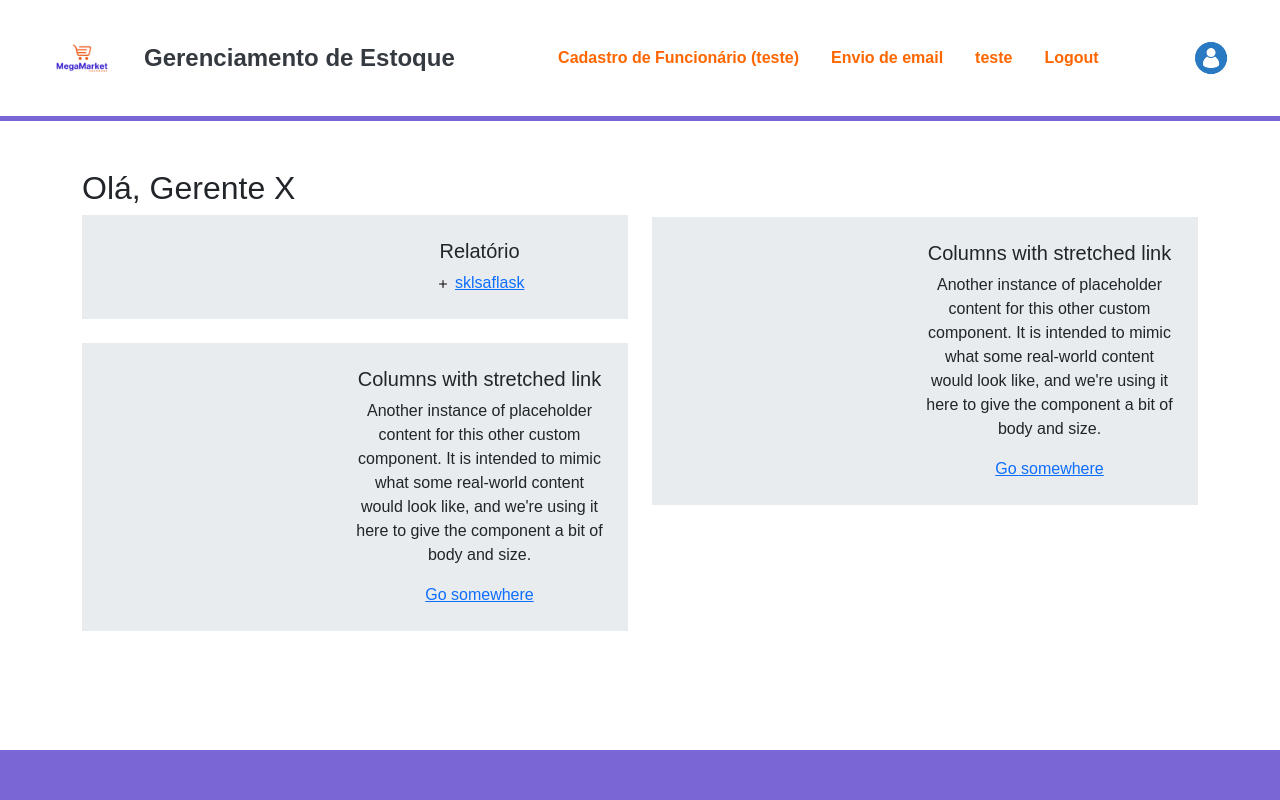
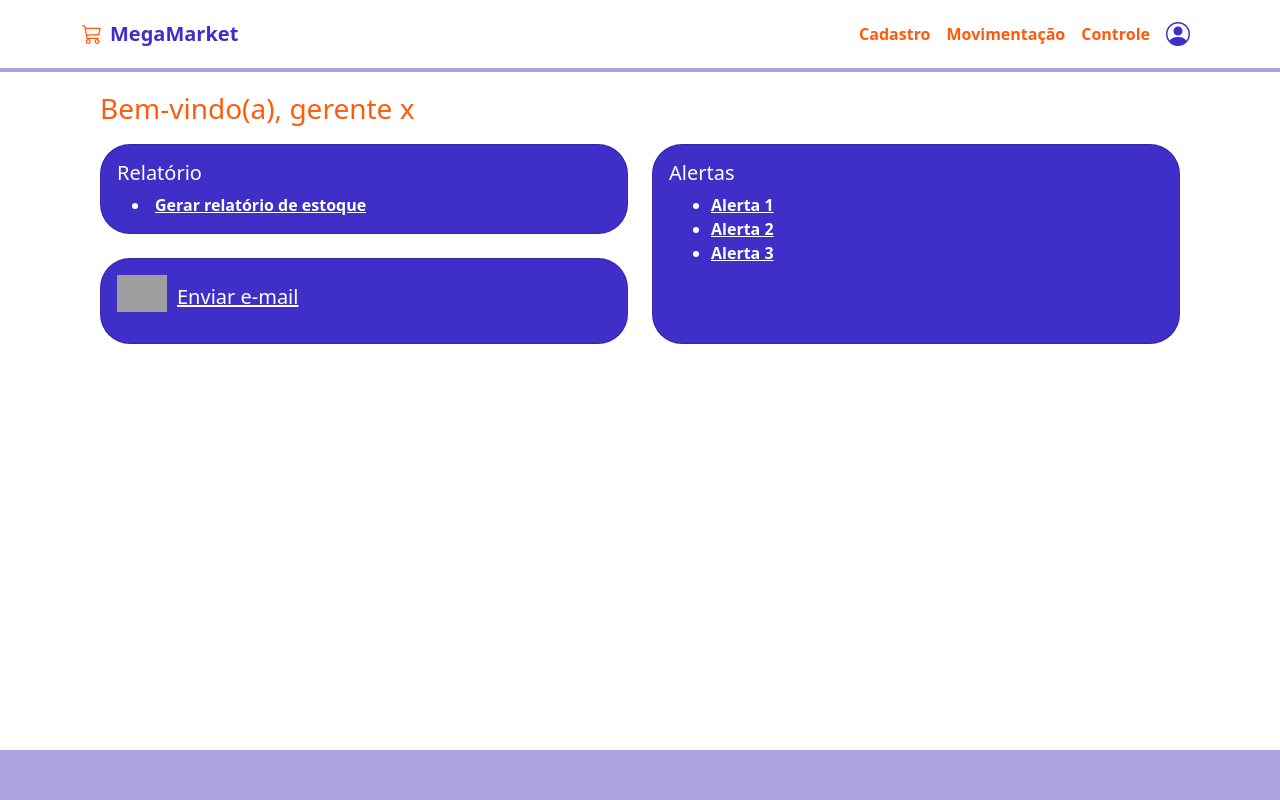
Before and after one commit to HemillyHellen/MegaMarket, a Django app: template estoque/templates/gerente/dashboard.html in a window 1280 px wide. Run offline with Django 4.2, Linux system fonts and the light colour scheme; the template is opened without the code that fills it, so the values that code supplies are empty; grey boxes are pictures that could not be loaded.

Commit message:
Atualização do front

```diff
--- a/estoque/templates/gerente/dashboard.html
+++ b/estoque/templates/gerente/dashboard.html
@@ -1,49 +1,129 @@
-{%extends 'base_generic.html'%}
-{% load static %}
-{%block content%}
-    <!-- conteudo (bloco do meio) -->
-    <div class="container text-center">
-        <br>
-        <br>
-        <div class="row">
-          <div class="col">
-            <h2 id="align">Olá, Gerente X</h2>
-            <div class="row g-0 bg-body-secondary position-relative">
-                <div class="col-md-6 mb-md-0 p-md-4">
-                </div>
-                <div class="col-md-6 p-4 ps-md-0">
-                  <h5 class="mt-0">Relatório</h5>
-                    <img src="{% static '/images/plus.svg' %}" alt="">
-                    <a href="#">sklsaflask</a>
+<!DOCTYPE html>
+<html lang="en">
+<head>
+    <meta charset="UTF-8">
+    <meta name="viewport" content="width=device-width, initial-scale=1.0">
+    <title>Dashboard do gerente</title>
+    <link href="https://cdn.jsdelivr.net/npm/bootstrap@5.3.0/dist/css/bootstrap.min.css" rel="stylesheet">
+    <link href="https://cdn.jsdelivr.net/npm/bootstrap-icons/font/bootstrap-icons.css" rel="stylesheet">
+    <style>
+        .navbar-custom {
+            background-color: #ffffff;
+            border-bottom: 4px solid #aea3e1;
+        }
+        .navbar-brand {
+            font-weight: bold;
+            color: #402ec9;
+        }
+        .navbar-brand:hover, .active {
+            color: #ff5b0f;
+        }
+        .navbar-nav {
+            display: flex;
+            align-items: center;
+            justify-content: center;
+        }
+        .nav-link-custom {
+            color: #ff5b0f;
+            font-weight: bold;
+        }
+        .nav-link:hover, .active {
+            color: #402ec9;
+        }
+        .container-center {
+            margin: 10px 100px 10px 100px;
+        }
+        .card {
+            font-weight: bold;
+            background-color: #402ec9;
+            color: white;
+            border-radius: 30px;
+        }
+        .card-link {
+            padding-left: 15px;
+        }
+        ul{
+            margin-left: 10px;
+        }
+        a {
+            color: white;
+        }
+        a:hover, .active {
+            color: #ff5b0f;
+        }
+        .footer {
+        background-color: #aea3e1;
+        height: 50px;
+        position: fixed;
+        bottom: 0;
+        width: 100%;
+        display: flex;
+        justify-content: center;
+        align-items: center;
+        }
+    </style>
+</head>
+<body>
+    <nav class="navbar navbar-expand-lg navbar-custom">
+        <div class="container">
+            <a class="navbar-brand d-flex align-items-center" href="#">
+                <i class="bi-cart3" style="color: #ff5b0f;"></i>
+                <span class="ms-2">MegaMarket</span>
+            </a>
+            <div class="navbar-nav ms-auto">
+                <a class="nav-link nav-link-custom" href="#">Cadastro</a>
+                <a class="nav-link nav-link-custom" href="#">Movimentação</a>
+                <a class="nav-link nav-link-custom" href="#">Controle</a>
+                <a class="nav-link" href="#"><i class="bi bi-person-circle fs-4" style="color: #402ec9;"></i></a>
             </div>
         </div>
-              <br>
-              <div class="row g-0 bg-body-secondary position-relative">
-                <div class="col-md-6 mb-md-0 p-md-4">
+    </nav>
+
+   <div>
+        <div class="container-center">
+            <div style="padding: 10px 0px 10px 0px; color: #ff5b0f;">
+                <h3>Bem-vindo(a), gerente x</h3>
             </div>
-                <div class="col-md-6 p-4 ps-md-0">
-                  <h5 class="mt-0">Columns with stretched link</h5>
-                  <p>Another instance of placeholder content for this other custom component. It is intended to mimic what some real-world content would look like, and we're using it here to give the component a bit of body and size.</p>
-                  <a href="#" class="stretched-link">Go somewhere</a>
+
+            <div class="row">
+                <div class="col-md-6">
+                    <div class="card" style="width: 100%">
+                        <div class="card-body">
+                          <h5 class="card-title">Relatório</h5>
+                          <li class="card-link"><a href="#">Gerar relatório de estoque</a></li>
                         </div>
                     </div>
 
+                    <br>
+
+                    <div class="card" style="width: 100%">
+                        <div class="card-body" style="display: flex;">
+                            <div><img src="./1.png" alt="" style="width: 50px;"></div>
+                            <h5 class="card-title" style="padding: 10px;"><a href="">Enviar e-mail</a></h5>
                         </div>
-          <div class="col">
-            <br>
-            <br>
-            <div class="row g-0 bg-body-secondary position-relative">
-                <div class="col-md-6 mb-md-0 p-md-4">
                     </div>
-                <div class="col-md-6 p-4 ps-md-0">
-                  <h5 class="mt-0">Columns with stretched link</h5>
-                  <p>Another instance of placeholder content for this other custom component. It is intended to mimic what some real-world content would look like, and we're using it here to give the component a bit of body and size.</p>
-                  <a href="#" class="stretched-link">Go somewhere</a>
+                </div>
+
+                <div class="col-md-6">
+                    <div class="card" style="width: 100%; height: 100%;">
+                        <div class="card-body">
+                          <h5 class="card-title">Alertas</h5>
+                          <ul>
+                            <li><a href="#">Alerta 1</a></li>
+                            <li><a href="#">Alerta 2</a></li>
+                            <li><a href="#">Alerta 3</a></li>
+                          </ul>
                         </div>
                     </div>
                 </div>
             </div>
-        <div class="row">
         </div>
   </div>
-{%endblock%}
+
+  <footer class="footer d-flex justify-content-center align-items-center ">
+      <p class="text-white mb-0"></p>
+  </footer>
+
+  <script src="https://cdn.jsdelivr.net/npm/bootstrap@5.3.0/dist/js/bootstrap.bundle.min.js"></script>
+</body>
+</html>
```
Also changed, not shown: estoque/templates/funcionario/dashboard.html (+118 -0 lines), estoque/templates/gerente/funcionario/listagem.html (+142 -0 lines), estoque/templates/produto/listagem.html (+151 -0 lines). Lines whose indentation alone changed are shown as unchanged.
